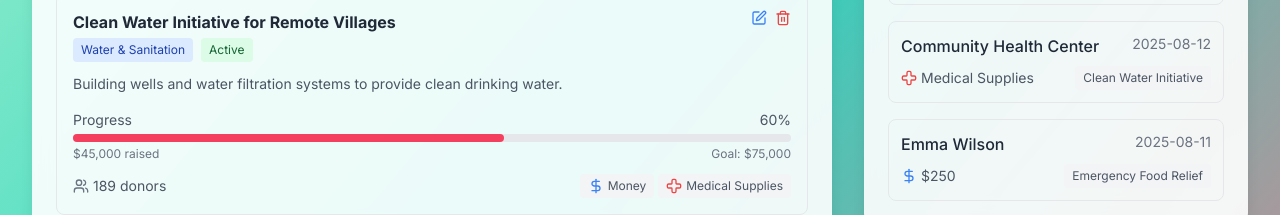
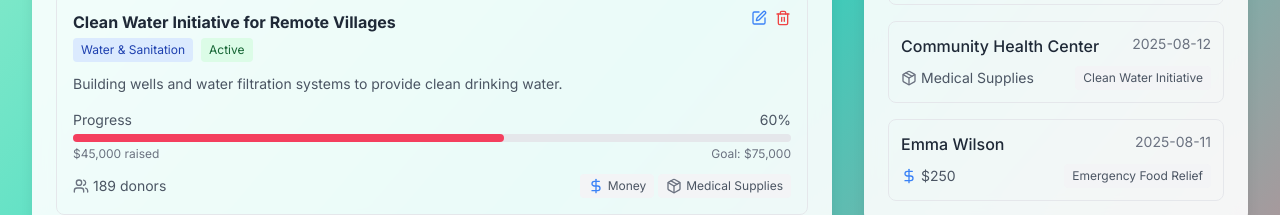
Before and after one commit to Aedo119/aid-connect, a React (Vite) app in the folder frontend/: page /ngo-dashboard in a window 1280 px wide. Shown: the part 737-952 px from the top of the page. Built offline with nearby package versions, Linux system fonts and the light colour scheme; no server answers.

Commit message:
Fix donation type icon case for medical supplies in NGODashboard

```diff
--- a/frontend/src/pages/NGODashboard.jsx
+++ b/frontend/src/pages/NGODashboard.jsx
@@ -123,7 +123,7 @@ export default function NGODashboard() {
       case 'money': return <DollarSign className="h-4 w-4 text-blue-500" />;
       case 'food': return <Apple className="h-4 w-4 text-green-500" />;
       case 'clothes': return <Shirt className="h-4 w-4 text-orange-500" />;
-      case 'medical-supplies': return <Cross className="h-4 w-4 text-red-500" />;
+      case 'medical supplies': return <Cross className="h-4 w-4 text-red-500" />;
       default: return <Package className="h-4 w-4 text-gray-500" />;
     }
   };
```
